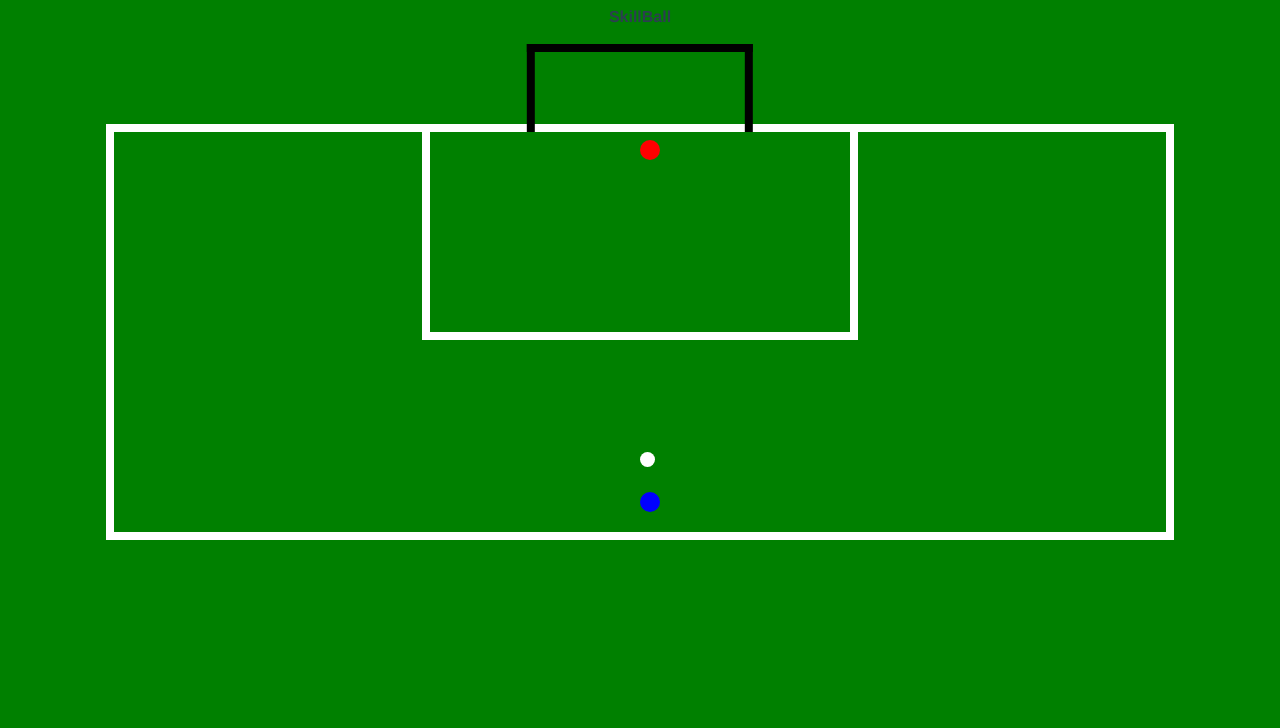
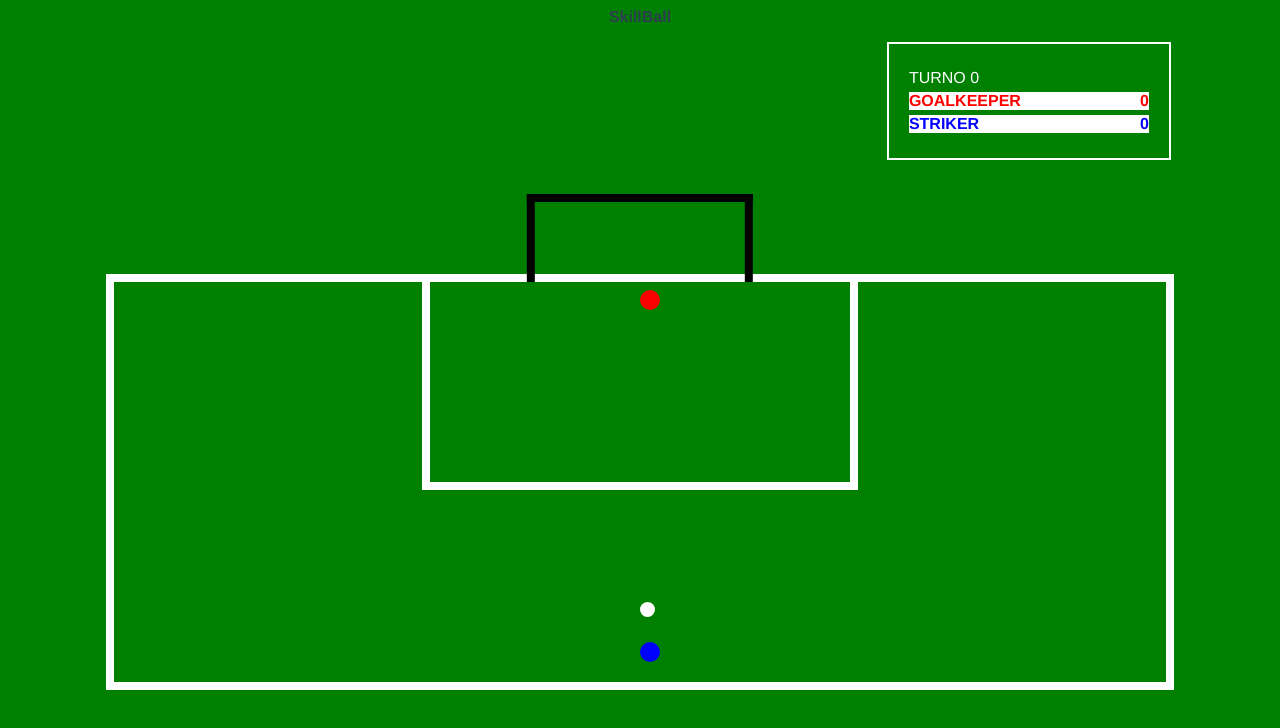
Before and after one commit to salvan13/skillball-ui, a Vue app: page / in a window 1280 px wide. Shown: the top 728 px of the page. Built offline with nearby package versions, Linux system fonts and the light colour scheme; no server answers.

Commit message:
ScoreBoard skeleton

```diff
--- a/src/App.vue
+++ b/src/App.vue
@@ -2,12 +2,14 @@
   <div id="app">
     <strong>SkillBall</strong>
     <!-- <img alt="Vue logo" src="./assets/logo.png"> -->
+    <ScoreBoard :turn="game.state.turn" :score="game.state.score" />
     <Pitch :animation="game.state.animation" />
   </div>
 </template>
 
 <script>
 import Pitch from './components/Pitch.vue'
+import ScoreBoard from './components/ScoreBoard.vue'
 import Game from './libs/game';
 
 export default {
@@ -18,6 +20,7 @@ export default {
   },
   name: 'app',
   components: {
+    ScoreBoard,
     Pitch
   },
   created() {
--- /dev/null
+++ b/src/components/ScoreBoard.vue
@@ -0,0 +1,68 @@
+<template>
+    <div class="scoreboard">
+        <ul class="score-box">
+            <li class="score-data">TURNO {{ turn }}</li>
+            <li class="score-data score-goalkeeper">
+                <div class="title">GOALKEEPER</div>
+                <div class="value">{{ score.goalkeeper }}</div>
+            </li>
+            <li class="score-data score-striker">
+                <div class="title">STRIKER</div>
+                <div class="value">{{ score.striker }}</div>
+            </li>
+        </ul>
+    </div>
+</template>
+
+<script>
+export default {
+    props: {
+        turn: {
+            required: true,
+            type: Number
+        },
+        score: {
+            required: true,
+            type: Object
+        }
+    }
+}
+</script>
+
+<style>
+.scoreboard {
+    display: flex;
+    justify-content: flex-end;
+    margin: 0 8%;
+}
+.score-box {
+    border: 2px solid white;
+    padding: 20px;
+    list-style: none;
+    text-align: left;
+    color: white;
+    width: 30vh;
+}
+.score-data {
+    margin: 5px 0;
+    display: flex;
+    justify-content: space-between;
+    width: 100%;
+}
+.score-striker {
+    color: blue;
+    font-weight: bold;
+    background-color: white;
+}
+.score-goalkeeper {
+    color: red;
+    font-weight: bold;
+    background-color: white;
+}
+.title {
+    justify-items: flex-start;
+}
+.value {
+    justify-items: flex-end;
+}
+</style>
```
Also changed, not shown: src/components/HelloWorld.vue (deleted, +0 -58 lines).
